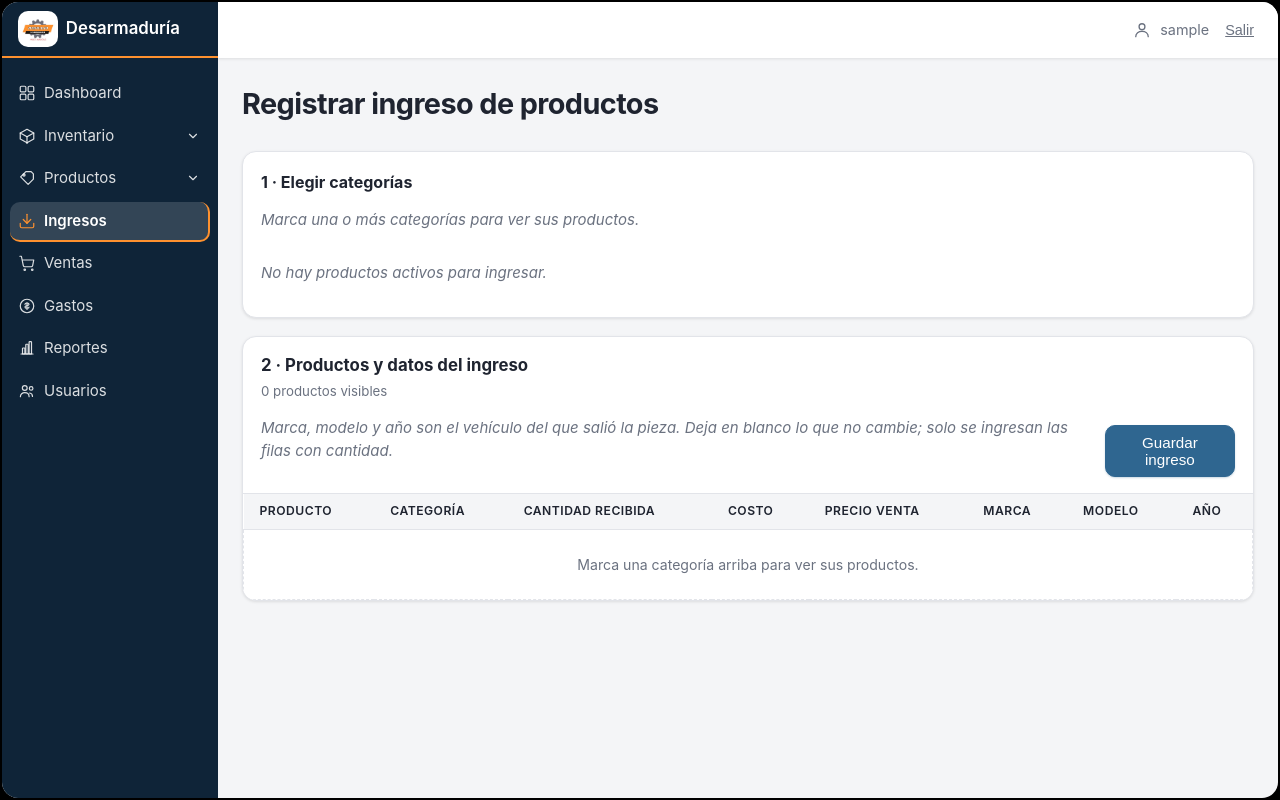
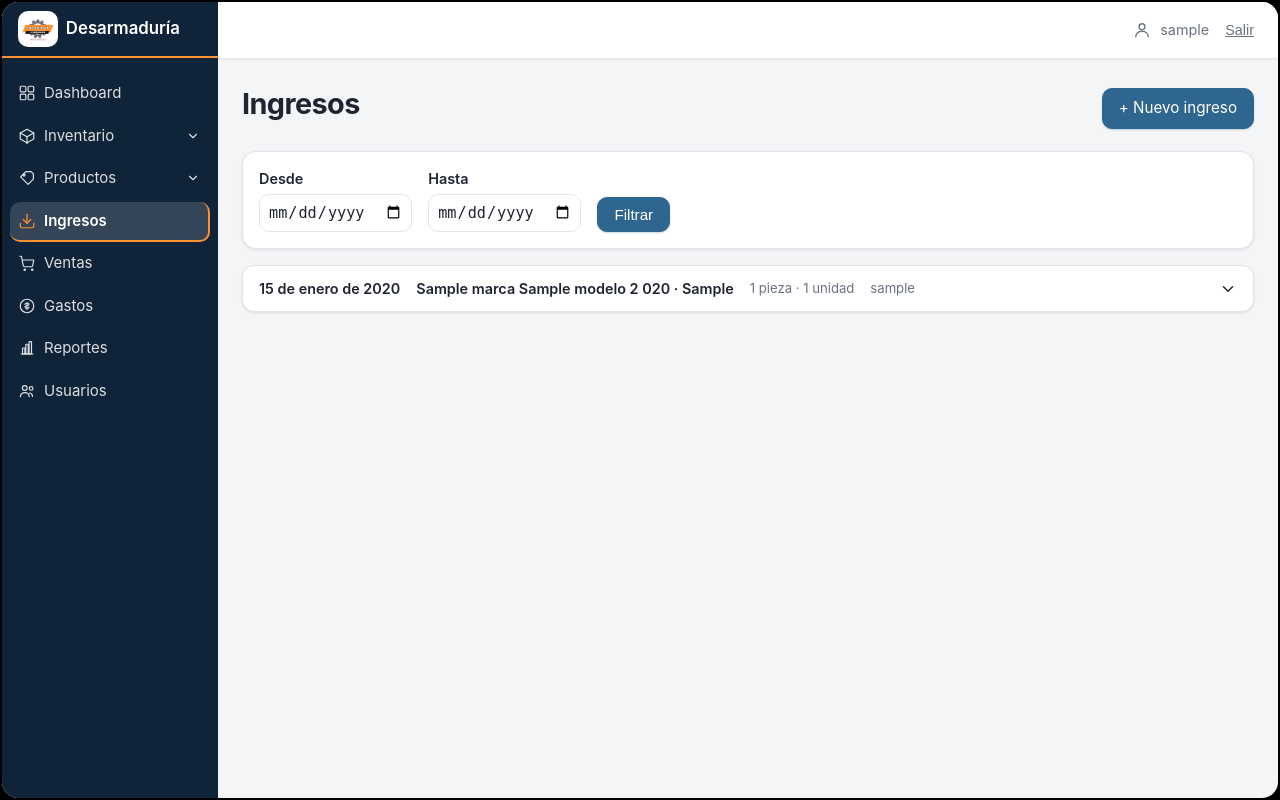
Before and after one commit to Rmoya100/Desarmaduria, a Django app: page /ingresos/ in a window 1280 px wide. Run offline with Django 5.2, Linux system fonts and the light colour scheme; a user stored in the database is signed in; tables that the repository leaves empty hold one stand-in row (values such as "Sample post").

Commit message:
Ingresos: asistente de 3 pasos + lista de ingresos por vehiculo
Paso 1: fecha + vehiculo (marca, modelo, año, tipo de vehiculo — texto
libre, campo nuevo Vehiculo.tipo, migracion 0009).
Paso 2: categorias como checkbox; las filas piden solo cantidad / costo /
precio (el vehiculo esta arriba). Las filas que completas quedan a la
vista aunque cambies de categoria (visible = categoria marcada OR fila
con datos).
Paso 3: guarda UNA entrada con todo, asigna ese vehiculo a cada pieza y
actualiza costo/precio; el stock sube por los DetalleEntrada.

Nueva lista en /ingresos/ (el alta pasa a /ingresos/nuevo/): una tarjeta
desplegable por entrada con fecha, vehiculo, responsable, N piezas y el
detalle de piezas adentro. Filtro por fechas.

check limpio, 33 + 18 tests OK.

Co-Authored-By: Claude Sonnet 5 <noreply@anthropic.com>

```diff
--- a/inventario/ingresos/urls.py
+++ b/inventario/ingresos/urls.py
@@ -3,5 +3,6 @@ from django.urls import path
 from . import views
 
 urlpatterns = [
-    path("", views.ingreso_crear, name="ingresos"),
+    path("", views.ingresos_lista, name="ingresos"),
+    path("nuevo/", views.ingreso_crear, name="ingreso_crear"),
 ]
--- a/inventario/ingresos/views.py
+++ b/inventario/ingresos/views.py
@@ -5,8 +5,8 @@ from django.shortcuts import redirect, render
 from django.utils import timezone
 
 from ..models import DetalleEntrada, Entrada, Marca, Modelo, Producto, Vehiculo
-from ..permisos import permiso_requerido
-from .forms import IngresoLineaForm
+from ..permisos import permiso_requerido, tiene_permiso
+from .forms import IngresoCabeceraForm, IngresoLineaForm
 
 IngresoFormSet = formset_factory(IngresoLineaForm, extra=0)
 
@@ -14,69 +14,54 @@ IngresoFormSet = formset_factory(IngresoLineaForm, extra=0)
 def _productos_activos():
     return (
         Producto.objects.filter(fecha_eliminacion__isnull=True)
-        .select_related("categoria", "vehiculo__modelo__marca")
+        .select_related("categoria")
         .order_by("categoria__nombre_categoria", "nombre")
     )
 
 
 def _initial_de(producto):
-    inicial = {
+    return {
         "producto": producto.pk,
         "costo": producto.costo,
         "precio_venta": producto.precio_venta,
     }
-    if producto.vehiculo_id:
-        veh = producto.vehiculo
-        inicial.update(
-            marca=veh.modelo.marca.nombre_marca,
-            modelo=veh.modelo.nombre_modelo,
-            anio=veh.anio,
-        )
-    return inicial
 
 
-def _vehiculo_de_fila(datos):
+def _vehiculo_de_cabecera(datos):
     marca, _ = Marca.objects.get_or_create(nombre_marca=datos["marca"].strip())
     modelo, _ = Modelo.objects.get_or_create(
         marca=marca, nombre_modelo=datos["modelo"].strip()
     )
-    vehiculo, _ = Vehiculo.objects.get_or_create(modelo=modelo, anio=datos["anio"])
+    tipo = (datos.get("tipo") or "").strip()
+    vehiculo, creado = Vehiculo.objects.get_or_create(
+        modelo=modelo, anio=datos["anio"], defaults={"tipo": tipo}
+    )
+    if tipo and not creado and vehiculo.tipo != tipo:
+        vehiculo.tipo = tipo
+        vehiculo.save(update_fields=["tipo"])
     return vehiculo
 
 
-def _guardar_ingreso(usuario, lineas):
+def _guardar_ingreso(usuario, cabecera, lineas):
     with transaction.atomic():
-        # `fecha` es la fecha de negocio del ingreso; se toma del sistema al
-        # guardar. `fecha_registro` (auto_now_add) guarda el timestamp exacto.
+        vehiculo = _vehiculo_de_cabecera(cabecera)
         entrada = Entrada.objects.create(
-            fecha=timezone.localdate(), usuario=usuario
+            fecha=cabecera["fecha"], usuario=usuario, vehiculo=vehiculo
         )
-        vehiculos_usados = set()
         for datos in lineas:
             producto = datos["producto"]
             DetalleEntrada.objects.create(
                 entrada=entrada, producto=producto, cantidad=datos["cantidad"]
             )
-            campos = []
+            campos = ["vehiculo"]
+            producto.vehiculo = vehiculo
             if datos.get("costo") is not None:
                 producto.costo = datos["costo"]
                 campos.append("costo")
             if datos.get("precio_venta") is not None:
                 producto.precio_venta = datos["precio_venta"]
                 campos.append("precio_venta")
-            if datos.get("marca"):
-                vehiculo = _vehiculo_de_fila(datos)
-                producto.vehiculo = vehiculo
-                vehiculos_usados.add(vehiculo.pk)
-                campos.append("vehiculo")
-            if campos:
-                producto.save(update_fields=campos)
-
-        # Si todas las piezas del ingreso salieron del mismo vehiculo, queda
-        # anotado en la entrada (Entrada.vehiculo = el auto del que se desarma).
-        if len(vehiculos_usados) == 1:
-            entrada.vehiculo_id = next(iter(vehiculos_usados))
-            entrada.save(update_fields=["vehiculo"])
+            producto.save(update_fields=campos)
     return entrada
 
 
@@ -85,8 +70,9 @@ def ingreso_crear(request):
     productos = list(_productos_activos())
 
     if request.method == "POST":
+        cabecera = IngresoCabeceraForm(request.POST)
         formset = IngresoFormSet(request.POST)
-        if not formset.is_valid():
+        if not (cabecera.is_valid() and formset.is_valid()):
             messages.error(
                 request,
                 "No se guardó el ingreso: revisa los datos marcados en rojo.",
@@ -102,13 +88,14 @@ def ingreso_crear(request):
                     request, "Ingresa la cantidad recibida de al menos un producto."
                 )
             else:
-                _guardar_ingreso(request.user, lineas)
+                _guardar_ingreso(request.user, cabecera.cleaned_data, lineas)
                 messages.success(
                     request,
-                    f"Ingreso registrado: {len(lineas)} producto(s) actualizado(s).",
+                    f"Ingreso registrado: {len(lineas)} producto(s).",
                 )
                 return redirect("ingresos")
     else:
+        cabecera = IngresoCabeceraForm(initial={"fecha": timezone.localdate()})
         formset = IngresoFormSet(initial=[_initial_de(p) for p in productos])
 
     productos_por_id = {p.pk: p for p in productos}
@@ -123,5 +110,45 @@ def ingreso_crear(request):
     return render(
         request,
         "inventario/ingresos/ingreso_form.html",
-        {"formset": formset, "filas": filas, "categorias": categorias},
+        {"cabecera": cabecera, "formset": formset, "filas": filas, "categorias": categorias},
     )
+
+
+@permiso_requerido("ingresos", "ver")
+def ingresos_lista(request):
+    entradas = (
+        Entrada.objects.select_related(
+            "vehiculo__modelo__marca", "usuario"
+        )
+        .prefetch_related("detalles__producto__categoria")
+        .order_by("-fecha", "-id_entrada")
+    )
+
+    desde = request.GET.get("desde") or ""
+    hasta = request.GET.get("hasta") or ""
+    if desde:
+        entradas = entradas.filter(fecha__gte=desde)
+    if hasta:
+        entradas = entradas.filter(fecha__lte=hasta)
+
+    filas = []
+    for entrada in entradas:
+        detalles = list(entrada.detalles.all())
+        filas.append(
+            {
+                "entrada": entrada,
+                "detalles": detalles,
+                "unidades": sum(d.cantidad for d in detalles),
+            }
+        )
+
+    return render(
+        request,
+        "inventario/ingresos/ingreso_list.html",
+        {
+            "filas": filas,
+            "desde": desde,
+            "hasta": hasta,
+            "puede_crear": tiene_permiso(request.user, "ingresos", "crear"),
+        },
+    )
--- a/inventario/models.py
+++ b/inventario/models.py
@@ -140,6 +140,10 @@ class Vehiculo(models.Model):
         related_name="vehiculos",
     )
     anio = models.PositiveSmallIntegerField(db_column="anio")
+    tipo = models.CharField(
+        max_length=50, blank=True, db_column="tipo",
+        help_text="Tipo de vehiculo (texto libre): automovil, camioneta, SUV, etc.",
+    )
     patente = models.CharField(
         max_length=10, null=True, blank=True, unique=True, db_column="patente"
     )
--- a/inventario/templates/inventario/ingresos/ingreso_form.html
+++ b/inventario/templates/inventario/ingresos/ingreso_form.html
@@ -2,13 +2,14 @@
 {% load static %}
 
 {% block extra_css %}<link rel="stylesheet" href="{% static 'css/inventario.css' %}">{% endblock %}
-{% block title %}Ingresos · Inventario{% endblock %}
+{% block title %}Nuevo ingreso · Inventario{% endblock %}
 
 {% block content %}
 <div class="inventory-page-head">
     <div>
         <h1>Registrar ingreso de productos</h1>
     </div>
+    <a href="{% url 'ingresos' %}" class="btn">Ver ingresos</a>
 </div>
 
 <form method="post" data-ingreso-form>
@@ -17,13 +18,39 @@
 
     <p class="alert alert-error" data-ingreso-aviso style="display:none"></p>
 
-    {% if formset.non_form_errors %}
     {% for error in formset.non_form_errors %}<p class="alert alert-error">{{ error }}</p>{% endfor %}
-    {% endif %}
+    {% for error in cabecera.non_field_errors %}<p class="alert alert-error">{{ error }}</p>{% endfor %}
 
     <section class="carga-card">
-        <h2>1 · Elegir categorías</h2>
-        <p class="inventory-muted">Marca una o más categorías para ver sus productos.</p>
+        <h2>1 · Fecha y vehículo</h2>
+        <p class="inventory-muted">El vehículo del que se desarma. Se guarda en el ingreso y se asigna a todas las piezas cargadas.</p>
+        <div class="bulk-changes">
+            <div class="filter-field">
+                {{ cabecera.fecha.label_tag }}{{ cabecera.fecha }}
+                {% for e in cabecera.fecha.errors %}<small class="errorlist">{{ e }}</small>{% endfor %}
+            </div>
+            <div class="filter-field">
+                {{ cabecera.marca.label_tag }}{{ cabecera.marca }}
+                {% for e in cabecera.marca.errors %}<small class="errorlist">{{ e }}</small>{% endfor %}
+            </div>
+            <div class="filter-field">
+                {{ cabecera.modelo.label_tag }}{{ cabecera.modelo }}
+                {% for e in cabecera.modelo.errors %}<small class="errorlist">{{ e }}</small>{% endfor %}
+            </div>
+            <div class="filter-field">
+                {{ cabecera.anio.label_tag }}{{ cabecera.anio }}
+                {% for e in cabecera.anio.errors %}<small class="errorlist">{{ e }}</small>{% endfor %}
+            </div>
+            <div class="filter-field">
+                {{ cabecera.tipo.label_tag }}{{ cabecera.tipo }}
+                {% for e in cabecera.tipo.errors %}<small class="errorlist">{{ e }}</small>{% endfor %}
+            </div>
+        </div>
+    </section>
+
+    <section class="carga-card" style="margin-top:18px;">
+        <h2>2 · Cargar piezas por categoría</h2>
+        <p class="inventory-muted">Marca una categoría, completa cantidad / costo / precio de las piezas que recibiste y pasa a la siguiente. Las filas que completaste quedan a la vista aunque cambies de categoría.</p>
         <div class="categoria-checks" data-ingreso-categorias>
             {% for categoria in categorias %}
             <label class="categoria-check">
@@ -39,9 +66,8 @@
     <section class="table-panel" style="margin-top:18px;">
         <div class="table-panel__header">
             <div>
-                <h2>2 · Productos y datos del ingreso</h2>
+                <h2>3 · Revisar y guardar</h2>
                 <p class="table-count" data-ingreso-contador>0 productos visibles</p>
-                <p class="inventory-muted">Marca, modelo y año son el vehículo del que salió la pieza. Deja en blanco lo que no cambie; solo se ingresan las filas con cantidad.</p>
             </div>
             <button type="submit" class="btn btn-primary">Guardar ingreso</button>
         </div>
@@ -54,9 +80,6 @@
                         <th>Cantidad recibida</th>
                         <th>Costo</th>
                         <th>Precio venta</th>
-                        <th>Marca</th>
-                        <th>Modelo</th>
-                        <th>Año</th>
                     </tr>
                 </thead>
                 <tbody>
@@ -66,20 +89,16 @@
                         {{ form.producto }}
                         <strong>{{ producto.nombre }}</strong>
                         {% if producto.codigo %}<br><small class="inventory-muted">{{ producto.codigo }}</small>{% endif %}
-                        {% if producto.vehiculo %}<br><small class="inventory-muted">Vehículo actual: {{ producto.vehiculo }}</small>{% endif %}
                         {% for error in form.non_field_errors %}<br><small class="errorlist">{{ error }}</small>{% endfor %}
                     </td>
                     <td>{{ producto.categoria.nombre_categoria }}</td>
                     <td>{{ form.cantidad }}{% for e in form.cantidad.errors %}<br><small class="errorlist">{{ e }}</small>{% endfor %}</td>
                     <td>{{ form.costo }}{% for e in form.costo.errors %}<br><small class="errorlist">{{ e }}</small>{% endfor %}</td>
                     <td>{{ form.precio_venta }}{% for e in form.precio_venta.errors %}<br><small class="errorlist">{{ e }}</small>{% endfor %}</td>
-                    <td>{{ form.marca }}{% for e in form.marca.errors %}<br><small class="errorlist">{{ e }}</small>{% endfor %}</td>
-                    <td>{{ form.modelo }}{% for e in form.modelo.errors %}<br><small class="errorlist">{{ e }}</small>{% endfor %}</td>
-                    <td>{{ form.anio }}{% for e in form.anio.errors %}<br><small class="errorlist">{{ e }}</small>{% endfor %}</td>
                 </tr>
                 {% endfor %}
                 <tr data-ingreso-vacio>
-                    <td colspan="8" class="empty-state">Marca una categoría arriba para ver sus productos.</td>
+                    <td colspan="5" class="empty-state">Marca una categoría arriba para ver sus productos.</td>
                 </tr>
                 </tbody>
             </table>
--- /dev/null
+++ b/inventario/templates/inventario/ingresos/ingreso_list.html
@@ -0,0 +1,82 @@
+{% extends "base.html" %}
+{% load static %}
+
+{% block extra_css %}<link rel="stylesheet" href="{% static 'css/inventario.css' %}">{% endblock %}
+{% block title %}Ingresos · Inventario{% endblock %}
+
+{% block content %}
+<div class="inventory-page-head">
+    <div>
+        <h1>Ingresos</h1>
+    </div>
+    {% if puede_crear %}
+    <a href="{% url 'ingreso_crear' %}" class="btn btn-primary">+ Nuevo ingreso</a>
+    {% endif %}
+</div>
+
+<form method="get" class="filter-bar">
+    <div class="form-group">
+        <label for="id_desde">Desde</label>
+        <input type="date" id="id_desde" name="desde" value="{{ desde }}" class="input-control">
+    </div>
+    <div class="form-group">
+        <label for="id_hasta">Hasta</label>
+        <input type="date" id="id_hasta" name="hasta" value="{{ hasta }}" class="input-control">
+    </div>
+    <div class="form-group filter-bar__actions">
+        <button type="submit" class="btn btn-primary">Filtrar</button>
+        {% if desde or hasta %}<a href="{% url 'ingresos' %}" class="btn">Limpiar</a>{% endif %}
+    </div>
+</form>
+
+{% for fila in filas %}
+<details class="ingreso-card">
+    <summary>
+        <span class="ingreso-card__fecha">{{ fila.entrada.fecha }}</span>
+        <span class="ingreso-card__vehiculo">
+            {% if fila.entrada.vehiculo %}
+                {{ fila.entrada.vehiculo.modelo.marca.nombre_marca }}
+                {{ fila.entrada.vehiculo.modelo.nombre_modelo }}
+                {{ fila.entrada.vehiculo.anio }}
+                {% if fila.entrada.vehiculo.tipo %}· {{ fila.entrada.vehiculo.tipo }}{% endif %}
+            {% else %}
+                <span class="inventory-muted">Sin vehículo</span>
+            {% endif %}
+        </span>
+        <span class="ingreso-card__meta">{{ fila.detalles|length }} pieza{{ fila.detalles|length|pluralize }} · {{ fila.unidades }} unidad{{ fila.unidades|pluralize:"es" }}</span>
+        <span class="ingreso-card__meta">{{ fila.entrada.usuario }}</span>
+        <svg class="nav-link__chevron" viewBox="0 0 24 24" fill="none" stroke="currentColor" stroke-width="2" stroke-linecap="round" stroke-linejoin="round" aria-hidden="true"><path d="M6 9l6 6 6-6"></path></svg>
+    </summary>
+    <div class="ingreso-card__body">
+        <table class="data-table">
+            <thead>
+                <tr>
+                    <th>Producto</th>
+                    <th>Categoría</th>
+                    <th>Cantidad</th>
+                    <th>Costo actual</th>
+                    <th>Precio venta actual</th>
+                </tr>
+            </thead>
+            <tbody>
+            {% for detalle in fila.detalles %}
+                <tr>
+                    <td>
+                        <strong>{{ detalle.producto.nombre }}</strong>
+                        {% if detalle.producto.codigo %}<br><small class="inventory-muted">{{ detalle.producto.codigo }}</small>{% endif %}
+                    </td>
+                    <td>{{ detalle.producto.categoria.nombre_categoria }}</td>
+                    <td>{{ detalle.cantidad }}</td>
+                    <td>{% if detalle.producto.costo is not None %}${{ detalle.producto.costo|floatformat:0 }}{% else %}<span class="inventory-muted">—</span>{% endif %}</td>
+                    <td>{% if detalle.producto.precio_venta is not None %}${{ detalle.producto.precio_venta|floatformat:0 }}{% else %}<span class="inventory-muted">—</span>{% endif %}</td>
+                </tr>
+            {% endfor %}
+            </tbody>
+        </table>
+        <p class="inventory-muted" style="margin-top:6px;">Registrado el {{ fila.entrada.fecha_registro }}</p>
+    </div>
+</details>
+{% empty %}
+<div class="empty-state">No hay ingresos registrados{% if desde or hasta %} en ese rango{% endif %}.</div>
+{% endfor %}
+{% endblock %}
--- a/static/css/inventario.css
+++ b/static/css/inventario.css
@@ -303,3 +303,32 @@
 
 [data-ingreso-tabla] td .input-control { min-width: 84px; }
 [data-ingreso-tabla] td { vertical-align: top; }
+
+/* Lista de ingresos: una tarjeta desplegable por entrada */
+.ingreso-card {
+    background: var(--color-surface);
+    border: 1px solid var(--color-border);
+    border-radius: 12px;
+    box-shadow: var(--shadow-sm);
+    margin-bottom: 10px;
+}
+
+.ingreso-card > summary {
+    display: flex;
+    align-items: center;
+    gap: 16px;
+    flex-wrap: wrap;
+    padding: 12px 16px;
+    cursor: pointer;
+    list-style: none;
+    font-size: 0.9rem;
+}
+
+.ingreso-card > summary::-webkit-details-marker { display: none; }
+.ingreso-card__fecha { font-weight: 600; }
+.ingreso-card__vehiculo { font-weight: 600; }
+.ingreso-card__meta { color: var(--color-text-muted); font-size: 0.82rem; }
+.ingreso-card > summary .nav-link__chevron { margin-left: auto; width: 18px; height: 18px; transition: transform .15s; }
+.ingreso-card[open] > summary .nav-link__chevron { transform: rotate(180deg); }
+.ingreso-card__body { padding: 0 16px 14px; }
+.ingreso-card__body .data-table { margin-top: 4px; }
--- a/static/js/inventario.js
+++ b/static/js/inventario.js
@@ -261,7 +261,23 @@
         );
         var ingresoVacio = ingresoForm.querySelector("[data-ingreso-vacio]");
         var ingresoContador = ingresoForm.querySelector("[data-ingreso-contador]");
+        var ingresoAviso = ingresoForm.querySelector("[data-ingreso-aviso]");
 
+        var valorFila = function (tr, sufijo) {
+            var el = tr.querySelector('[name$="-' + sufijo + '"]');
+            return el ? String(el.value).trim() : "";
+        };
+
+        var filaConDatos = function (tr) {
+            return Boolean(
+                valorFila(tr, "cantidad") ||
+                valorFila(tr, "costo") ||
+                valorFila(tr, "precio_venta")
+            );
+        };
+
+        // Una fila se ve si: su categoria esta marcada, O ya tiene datos
+        // cargados (asi lo completado no desaparece al cambiar de categoria).
         var refrescarIngreso = function () {
             var elegidas = {};
             Array.prototype.forEach.call(ingresoChecks, function (cb) {
@@ -270,7 +286,9 @@
             var hayFiltro = Object.keys(elegidas).length > 0;
             var visibles = 0;
             ingresoFilas.forEach(function (tr) {
-                var mostrar = hayFiltro && elegidas[tr.getAttribute("data-categoria")];
+                var mostrar =
+                    Boolean(elegidas[tr.getAttribute("data-categoria")]) ||
+                    filaConDatos(tr);
                 tr.hidden = !mostrar;
                 if (mostrar) visibles += 1;
             });
@@ -292,21 +310,19 @@
         Array.prototype.forEach.call(ingresoChecks, function (cb) {
             cb.addEventListener("change", refrescarIngreso);
         });
+        // Al escribir en una fila queda "fijada": aunque despues desmarques su
+        // categoria, sigue a la vista.
+        ingresoForm.addEventListener("input", function (event) {
+            if (event.target.closest("[data-ingreso-tabla]")) refrescarIngreso();
+        });
         refrescarIngreso();
-
-        var ingresoAviso = ingresoForm.querySelector("[data-ingreso-aviso]");
-
-        var valorFila = function (tr, sufijo) {
-            var el = tr.querySelector('[name$="-' + sufijo + '"]');
-            return el ? String(el.value).trim() : "";
-        };
 
         var mostrarAviso = function (problemas) {
             if (!ingresoAviso) return;
             ingresoAviso.textContent =
                 problemas.length === 1
                     ? problemas[0]
-                    : "Revisa estas filas: " + problemas.join("  ·  ");
+                    : "Revisa: " + problemas.join("  ·  ");
             ingresoAviso.style.display = "";
             ingresoAviso.scrollIntoView({ block: "center", behavior: "smooth" });
         };
@@ -320,26 +336,29 @@
         };
 
         // La tabla trae una fila (formset) por producto activo. Antes de
-        // enviar: (1) se valida en el navegador para no mandar a guardar algo
-        // incompleto, y (2) se deshabilitan las filas sin tocar, para que el
-        // POST solo lleve unas pocas y no lo rechace Django por tamaño.
+        // enviar: (1) se valida en el navegador para no mandar algo incompleto
+        // y (2) se deshabilitan las filas sin tocar, para que el POST solo
+        // lleve unas pocas y no lo rechace Django por tamaño.
         ingresoForm.addEventListener("submit", function (event) {
             if (ingresoAviso) ingresoAviso.style.display = "none";
 
             var problemas = [];
             var conCantidad = 0;
 
+            var cab = function (n) {
+                var el = ingresoForm.querySelector('[name="' + n + '"]');
+                return el ? String(el.value).trim() : "";
+            };
+            if (!cab("marca") || !cab("modelo") || !cab("anio")) {
+                problemas.push("completa marca, modelo y año del vehículo");
+            }
+
             ingresoFilas.forEach(function (tr) {
                 var nombreEl = tr.querySelector("strong");
                 var nombre = nombreEl ? nombreEl.textContent.trim() : "producto";
                 var cantidad = valorFila(tr, "cantidad");
-                var costo = valorFila(tr, "costo");
-                var precio = valorFila(tr, "precio_venta");
-                var veh = [valorFila(tr, "marca"), valorFila(tr, "modelo"), valorFila(tr, "anio")];
-                var vehLlenos = veh.filter(Boolean).length;
-                var tocada = cantidad || costo || precio || vehLlenos;
 
-                if (!tocada) {
+                if (!filaConDatos(tr)) {
                     Array.prototype.forEach.call(tr.querySelectorAll("input"), function (inp) {
                         inp.disabled = true;
                     });
@@ -350,9 +369,6 @@
                     problemas.push(nombre + " (falta la cantidad)");
                 } else {
                     conCantidad += 1;
-                }
-                if (vehLlenos > 0 && vehLlenos < 3) {
-                    problemas.push(nombre + " (completa marca, modelo y año)");
                 }
             });
 
@@ -365,7 +381,7 @@
             if (conCantidad === 0) {
                 event.preventDefault();
                 reactivarFilas();
-                mostrarAviso(["Escribe la cantidad recibida de al menos un producto."]);
+                mostrarAviso(["escribe la cantidad recibida de al menos un producto"]);
             }
         });
     }
--- a/templates/base.html
+++ b/templates/base.html
@@ -115,7 +115,7 @@
                 <li>
                     <a
                         href="{% url 'ingresos' %}"
-                        class="nav-link{% if request.resolver_match.url_name == 'ingresos' %} active{% endif %}"
+                        class="nav-link{% if request.resolver_match.url_name == 'ingresos' or request.resolver_match.url_name == 'ingreso_crear' %} active{% endif %}"
                     >
                         <svg viewBox="0 0 24 24" fill="none" stroke="currentColor" stroke-width="1.6" stroke-linecap="round" stroke-linejoin="round" aria-hidden="true">
                             <path d="M21 15v4a2 2 0 0 1-2 2H5a2 2 0 0 1-2-2v-4"></path>
```
Also changed, not shown: inventario/ingresos/forms.py (+37 -45 lines), inventario/tests.py (+56 -73 lines), inventario/migrations/0009_vehiculo_tipo.py (added).
